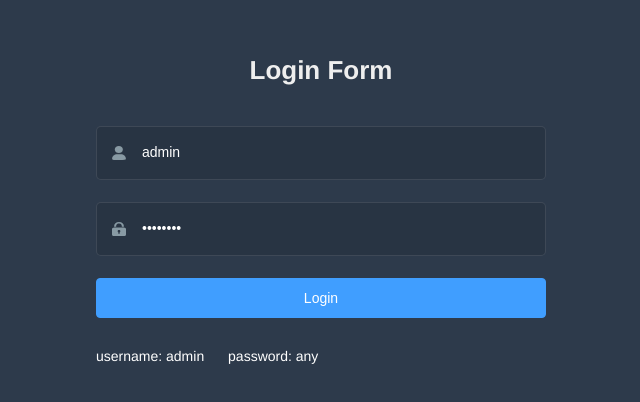
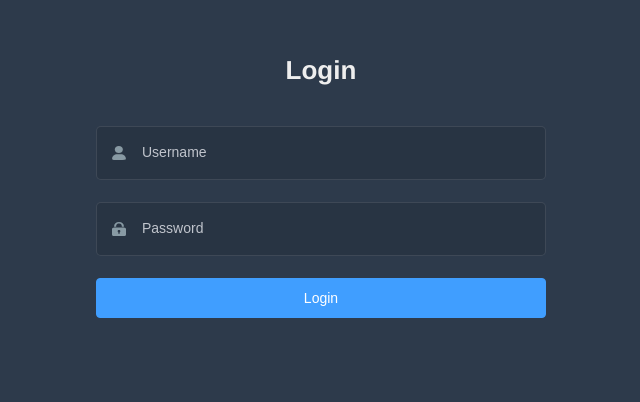
Before and after one commit to Lokkaze/BPR2-client, a Vue app: page /#/login in a window 1280 px wide. Shown: the part 104-506 px from the top of the page, without its empty margins (319-959 px from the left). Built offline with nearby package versions, Linux system fonts and the light colour scheme.

Commit message:
Polishment

```diff
--- a/src/views/login/index.vue
+++ b/src/views/login/index.vue
@@ -3,7 +3,7 @@
     <el-form ref="loginForm" :model="loginForm" :rules="loginRules" class="login-form" auto-complete="on" label-position="left">
 
       <div class="title-container">
-        <h3 class="title">Login Form</h3>
+        <h3 class="title">Login</h3>
       </div>
 
       <el-form-item prop="username">
@@ -43,10 +43,6 @@
 
       <el-button :loading="loading" type="primary" style="width:100%;margin-bottom:30px;" @click.native.prevent="handleLogin">Login</el-button>
 
-      <div class="tips">
-        <span style="margin-right:20px;">username: admin</span>
-        <span> password: any</span>
-      </div>
 
     </el-form>
   </div>
@@ -74,8 +70,8 @@ export default {
     }
     return {
       loginForm: {
-        username: 'admin',
-        password: 'testtest'
+        username: '',
+        password: ''
       },
       loginRules: {
         username: [{ required: true, trigger: 'blur', validator: validateUsername }],
```
